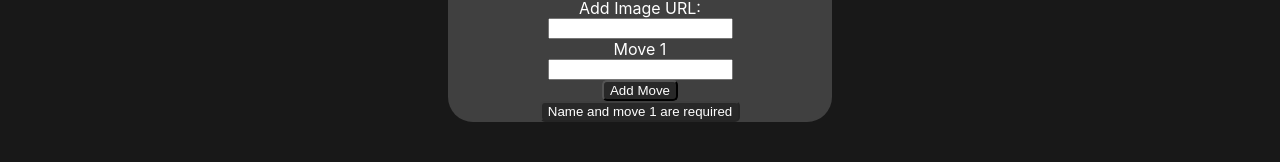
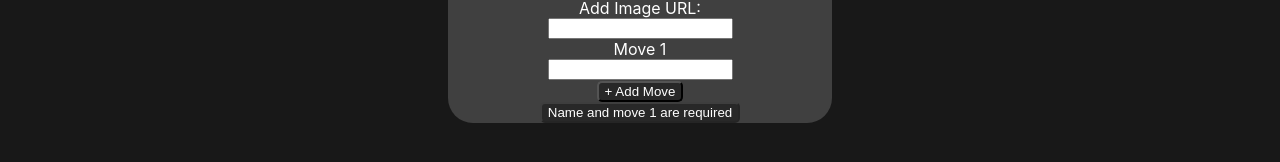
Before and after one commit to noahdvaughn/Pawns101, a React (Create React App) app in the folder client/: page /create-opening in a window 1280 px wide. Shown: the part 318-480 px from the top of the page. Built offline with nearby package versions, Linux system fonts and the light colour scheme.

Commit message:
added delete move button

```diff
--- a/client/src/components/CreateOpeningForm.js
+++ b/client/src/components/CreateOpeningForm.js
@@ -114,22 +114,25 @@ const CreateOpeningForm = () => {
         value={current_move}
       />
 
+      <div className="buttonDiv">
         <button
           type="button"
           id="move_list"
           className={invisible}
           onClick={addMove}
         >
-        Add Move
+          + Add Move
         </button>
+
         <button
           type="button"
           id="move_list"
-        className={'invisible'}
+          className={movenum === 1 ? 'invisible' : ''}
           onClick={deleteMove}
         >
-        Delete Last Move
+          - Delete Move
         </button>
+      </div>
       {formState.move_list.map((move) => (
         <div key={move}>Move:{move}</div>
       ))}
--- a/client/src/components/EditOpeningForm.js
+++ b/client/src/components/EditOpeningForm.js
@@ -49,7 +49,7 @@ const EditOpeningForm = () => {
     formState.move_list.pop()
     setMovenum(movenum - 1)
     setCurrentMove('')
-    if ((movenum = 0)) {
+    if (movenum === 0) {
       setInvisible('invisible')
     }
   }
@@ -120,6 +120,7 @@ const EditOpeningForm = () => {
         value={current_move}
       />
 
+      <div className="buttonDiv">
         <button
           type="button"
           id="move_list"
@@ -131,11 +132,13 @@ const EditOpeningForm = () => {
         <button
           type="button"
           id="move_list"
-        className={invisible}
+          className={movenum === 1 ? 'invisible' : ''}
           onClick={deleteMove}
         >
           Delete Last Move
         </button>
+      </div>
+
       {formState.move_list.map((move) => (
         <div key={move}>Move:{move}</div>
       ))}
```
Lines whose indentation alone changed are shown as unchanged.
